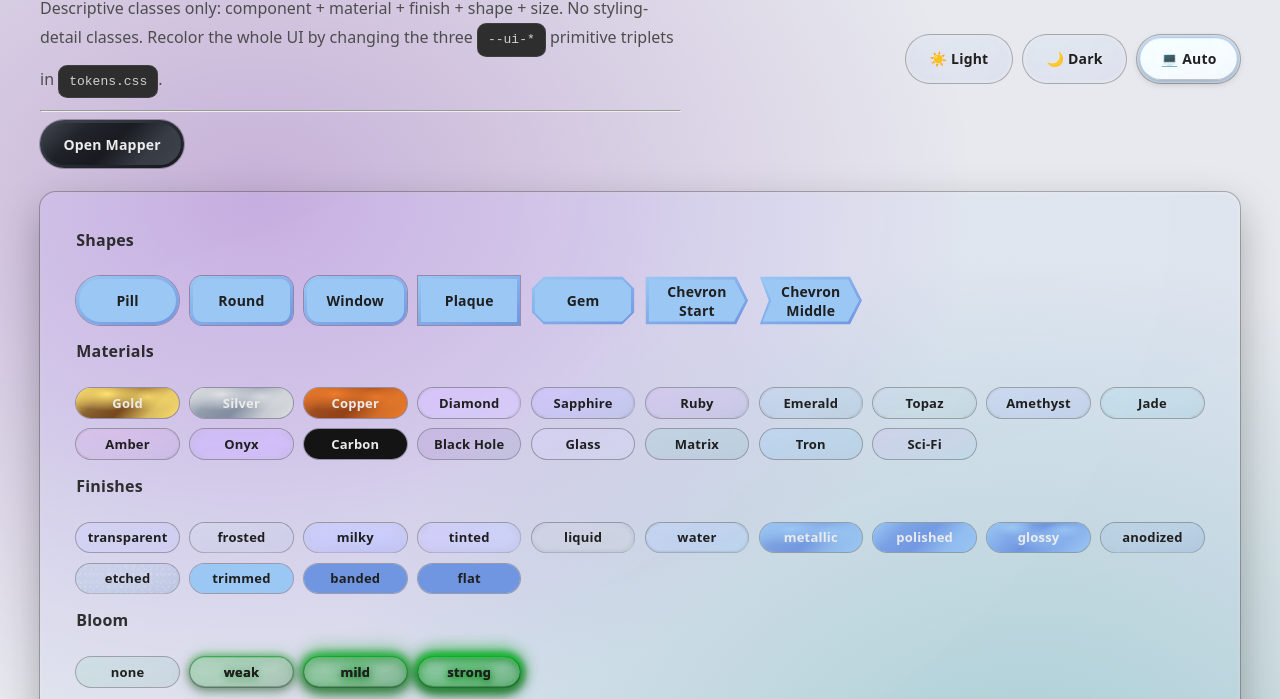
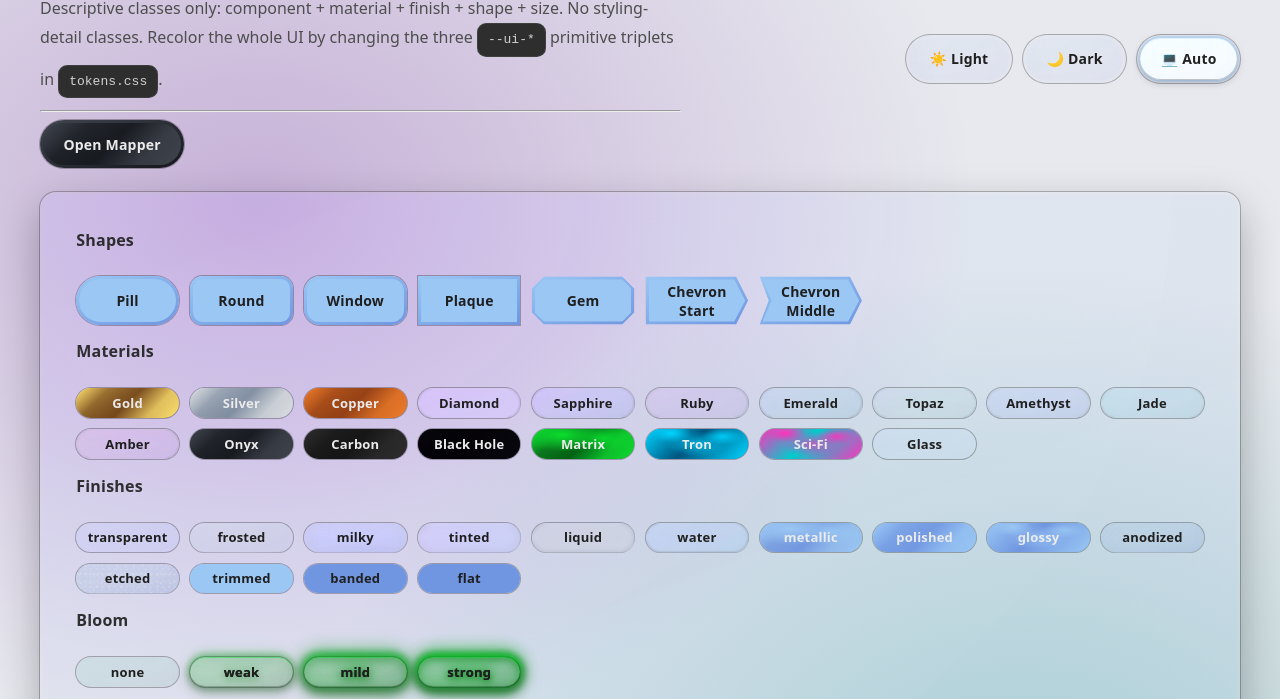
Before and after one commit to michaelkuesters/surfaces, a plain HTML site: page showcase.html in a window 1280 px wide. Shown: the part 97-796 px from the top of the page. Drawn offline with Linux system fonts and the light colour scheme.

Commit message:
Adjusted tinting.

```diff
--- a/css/finishes.css
+++ b/css/finishes.css
@@ -77,7 +77,7 @@
   /* Glass/translucent: sample page background */
   --sample-page: 1;
   --finish-lightness-mod: 0;
-  --transparency-factor: 0;
+  --transparency-factor: 0.5;
 
   /* overlay: minimal scrim, no blur */
   --overlay-blur: 0px;
--- a/showcase.html
+++ b/showcase.html
@@ -49,9 +49,9 @@
         <h2>Materials</h2>
         <div class="cluster-row">
           <!-- Metals -->
-          <span class="chip metallic gold pill hoverable"><span>Gold</span></span>
-          <span class="chip metallic silver pill hoverable"><span>Silver</span></span>
-          <span class="chip metallic copper pill hoverable"><span>Copper</span></span>
+          <span class="chip polished gold pill hoverable"><span>Gold</span></span>
+          <span class="chip polished silver pill hoverable"><span>Silver</span></span>
+          <span class="chip polished copper pill hoverable"><span>Copper</span></span>
           <!-- Gems -->
           <span class="chip water diamond pill hoverable"><span>Diamond</span></span>
           <span class="chip water sapphire pill hoverable"><span>Sapphire</span></span>
@@ -62,14 +62,14 @@
           <span class="chip water jade pill hoverable"><span>Jade</span></span>
           <span class="chip water amber pill hoverable"><span>Amber</span></span>
           <!-- Dark/Base -->
-          <span class="chip tinted onyx pill hoverable"><span>Onyx</span></span>
-          <span class="chip flat carbon pill hoverable"><span>Carbon</span></span>
-          <span class="chip transparent black-hole pill hoverable"><span>Black Hole</span></span>
+          <span class="chip polished onyx pill hoverable"><span>Onyx</span></span>
+          <span class="chip polished carbon pill hoverable"><span>Carbon</span></span>
+          <span class="chip polished black-hole pill hoverable"><span>Black Hole</span></span>
+          <span class="chip metallic matrix pill hoverable"><span>Matrix</span></span>
           <!-- Special -->
+          <span class="chip glossy tron pill hoverable"><span>Tron</span></span>
+          <span class="chip glossy scifi pill hoverable"><span>Sci-Fi</span></span>
           <span class="chip transparent glass pill hoverable"><span>Glass</span></span>
-          <span class="chip transparent matrix pill hoverable"><span>Matrix</span></span>
-          <span class="chip transparent tron pill hoverable"><span>Tron</span></span>
-          <span class="chip transparent scifi pill hoverable"><span>Sci-Fi</span></span>
         </div>
 
         <h2>Finishes</h2>
@@ -109,7 +109,7 @@
           <details class="dropdown transparent default-secondary window" open>
             <summary class="button milky default-secondary gem hoverable"><span>Menu <span class="chev" aria-hidden="true">▾</span></span></summary>
             <!-- The menu is a surface; add .overlay so finishes supply readability scrim/blur. -->
-            <div class="menu surface card liquid default-secondary overlay">
+            <div class="menu surface card dense liquid default-secondary overlay">
               <button class="menu-item">Profile</button>
               <button class="menu-item">Settings</button>
               <div class="sep" aria-hidden="true"></div>
@@ -124,6 +124,7 @@
           <div class="small">Uses accent-color (native). Material affects it.</div>
         </div>
       </div>
+      <br><br>
     </div>
 
     <div class="surface card transparent default-secondary window">
```
